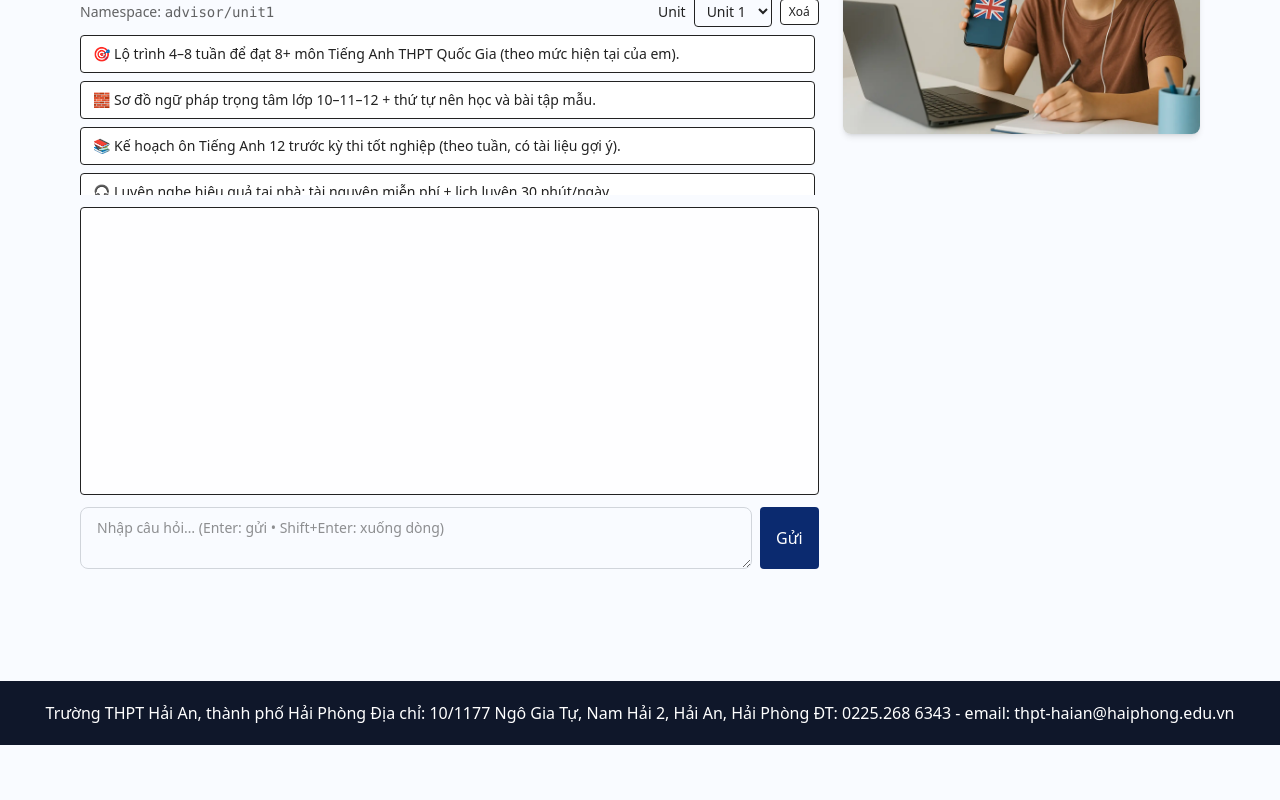
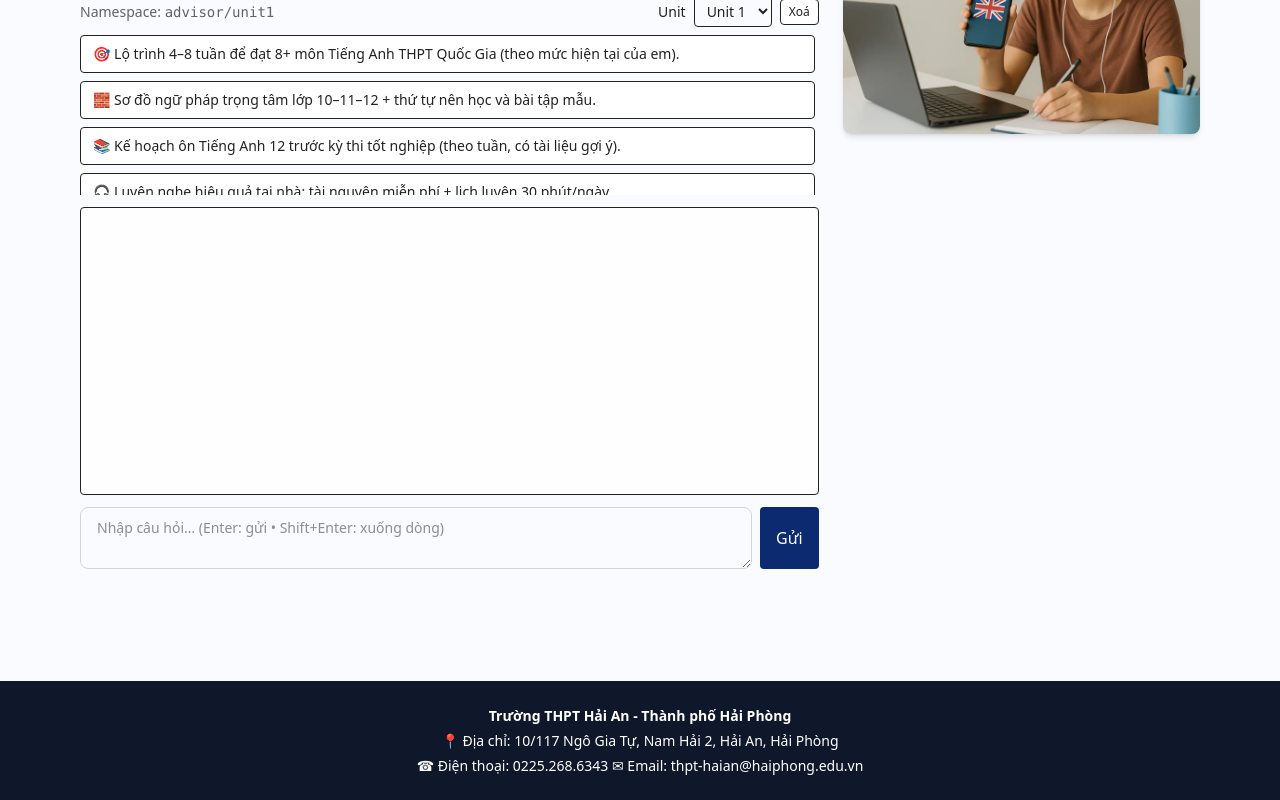
Before and after one commit to Thinit362/my-english-ai, a Next.js app: page / in a window 1280 px wide. Shown: the part 1176-1976 px from the top of the page. Before the commit the page ends 1921 px from the top, so only its background shows below. Built offline with nearby package versions, Linux system fonts and the light colour scheme.

Commit message:
Update Footer.tsx

```diff
--- a/components/Footer.tsx
+++ b/components/Footer.tsx
@@ -1,9 +1,19 @@
 export default function Footer() {
-return (
-<footer className="footer">
-Trường THPT Hải An, thành phố Hải Phòng
-Địa chỉ: 10/1177 Ngô Gia Tự, Nam Hải 2, Hải An, Hải Phòng
-ĐT: 0225.268 6343 - email: thpt-haian@haiphong.edu.vn
-</footer>
-);
+  return (
+    <footer className="footer">
+      <div className="footer-container">
+        <p className="footer-title">
+          Trường THPT Hải An - Thành phố Hải Phòng
+        </p>
+
+        <p>
+          📍 Địa chỉ: 10/117 Ngô Gia Tự, Nam Hải 2, Hải An, Hải Phòng
+        </p>
+
+        <p>
+          ☎ Điện thoại: 0225.268.6343    ✉ Email: thpt-haian@haiphong.edu.vn
+        </p>
+      </div>
+    </footer>
+  );
 }
```
